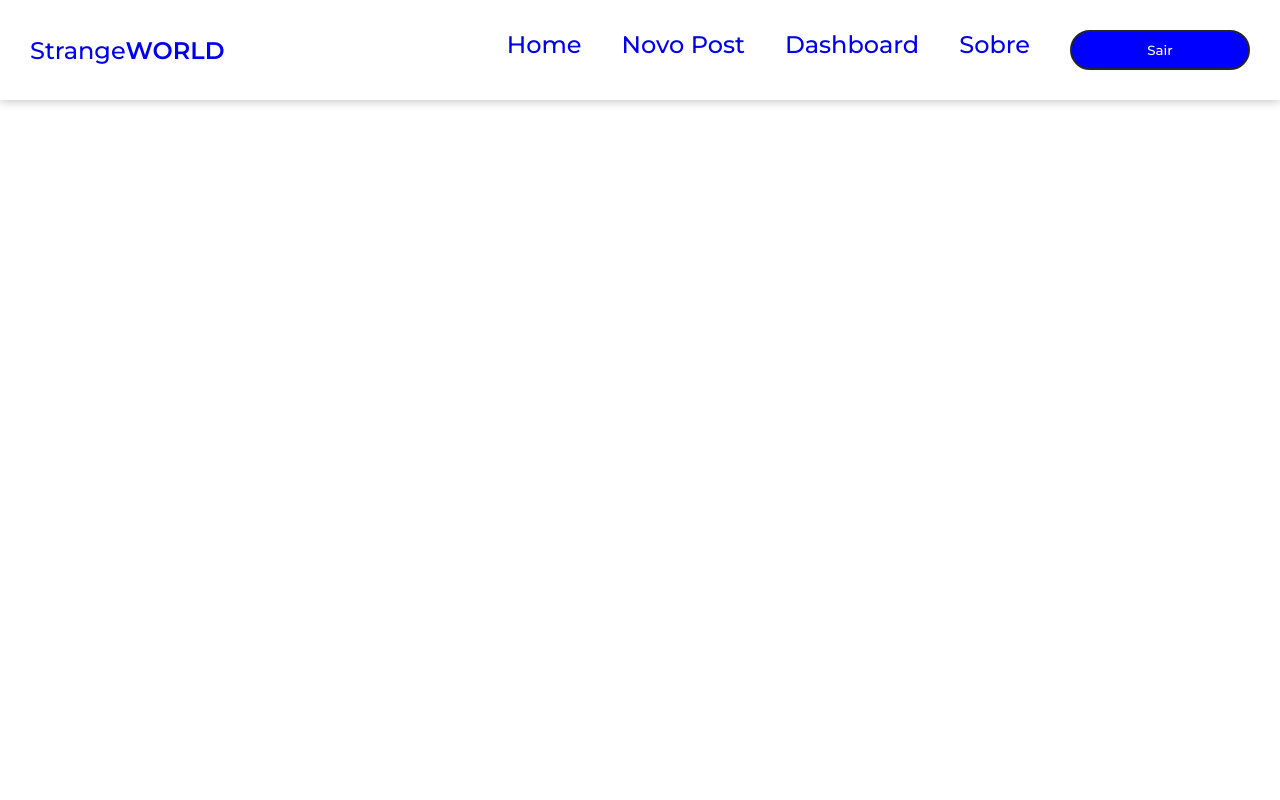
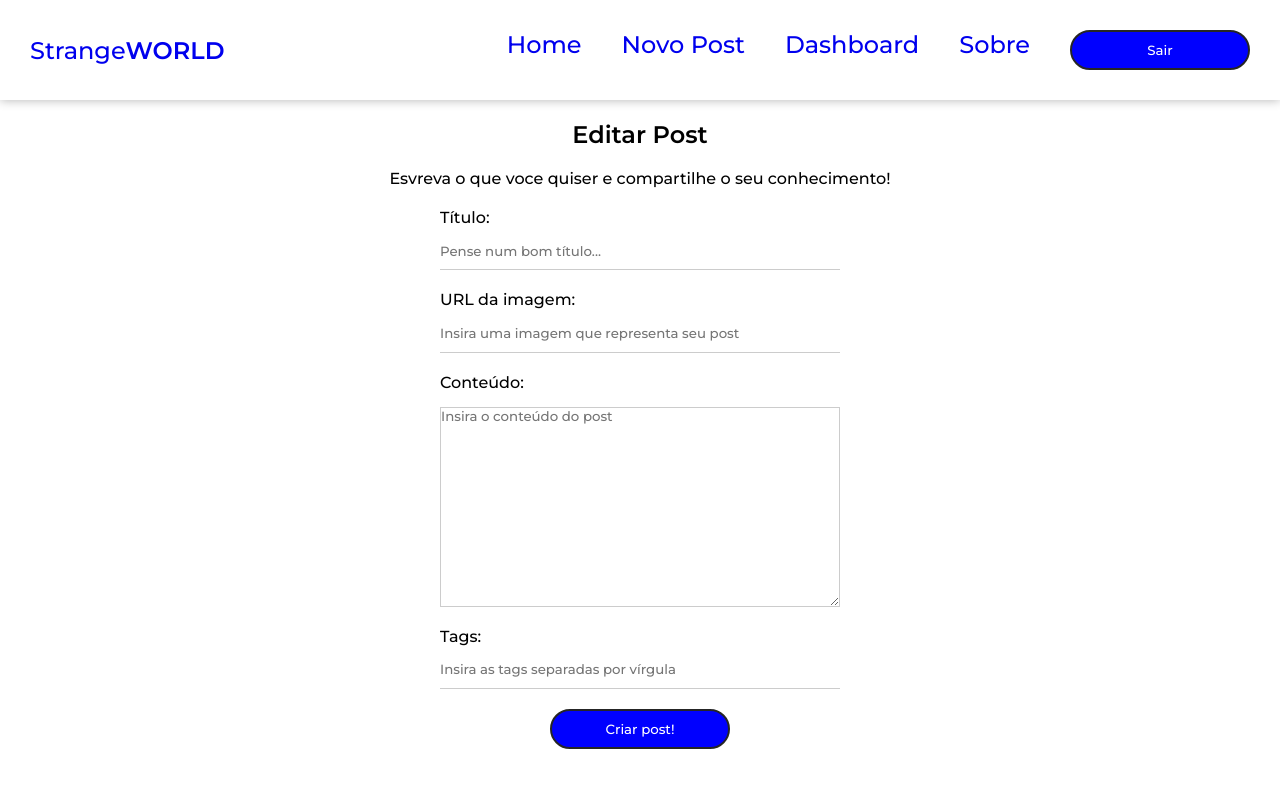
Before and after one commit to Guidossantos29/strange-world, a React (Vite) app in the folder strangeWorld/: page /posts/edit/1 in a window 1280 px wide. Shown: the top 800 px of the page. Built offline with nearby package versions, Linux system fonts and the light colour scheme; no server answers; the database is empty; sample sign-in values are in the browser's storage.

Commit message:
feat:created edit post

```diff
--- a/strangeWorld/src/App.jsx
+++ b/strangeWorld/src/App.jsx
@@ -66,11 +66,11 @@ function App() {
             <Route path='/' element={<Home/> }></Route>
             <Route path='/about' element={ <About/> }></Route>
             <Route path='/search' element={ <Search/> }></Route>
-            <Route path='/posts/edit' element={ <EditPost/> }></Route>
             <Route path='/posts/:id' element={ <Post/> }></Route>
             <Route path='/register' element={!user ? <Register /> : <Navigate to='/' />} />
             <Route path='/login' element={!user ? <Login /> : <Navigate to='/' />} />
-            <Route path='/posts/create' element={ user ? <CreatePost/> : <Navigate to='/login' /> }></Route>
+            <Route path='/posts/create/:id' element={ user ? <CreatePost/> : <Navigate to='/login' /> }></Route>
+            <Route path='/posts/edit/:id' element={ user ? <EditPost/> : <Navigate to='/login' /> }></Route>
             <Route path='/dashboard' element={ user ? <Dashboard/> : <Navigate to='/login' /> }></Route>
           </Routes>
         </ContainerMain>
--- /dev/null
+++ b/strangeWorld/src/hooks/useUpdateDocument.jsx
@@ -0,0 +1,62 @@
+import { useState, useEffect, useReducer } from "react";
+import { db } from "../firebase/config";
+import { updateDoc, doc } from "firebase/firestore";
+
+const initialState = {
+  loading: null,
+  error: null,
+};
+
+const updateReducer = (state, action) => {
+  switch (action.type) {
+    case "LOADING":
+      return { loading: true, error: null };
+    case "UPDATED_DOC":
+      return { loading: false, error: null };
+    case "ERROR":
+      return { loading: false, error: action.payload };
+    default:
+      return state;
+  }
+};
+
+export const useUpdateDocument = (docCollection) => {
+  const [response, dispatch] = useReducer(updateReducer, initialState);
+
+
+  const [cancelled, setCancelled] = useState(false);
+
+  const checkCancelBeforeDispatch = (action) => {
+    if (!cancelled) {
+      dispatch(action);
+    }
+  };
+
+  const updateDocument = async (uid, data) => {
+    checkCancelBeforeDispatch({ type: "LOADING" });
+
+    try {
+      const docRef = await doc(db, docCollection, uid);
+
+      console.log(docRef);
+
+      const updatedDocument = await updateDoc(docRef, data);
+
+      console.log(updateDocument);
+
+      checkCancelBeforeDispatch({
+        type: "UPDATED_DOC",
+        payload: updatedDocument,
+      });
+    } catch (error) {
+      console.log(error);
+      checkCancelBeforeDispatch({ type: "ERROR", payload: error.message });
+    }
+  };
+
+  useEffect(() => {
+    return () => setCancelled(true);
+  }, []);
+
+  return { updateDocument, response };
+};
--- a/strangeWorld/src/pages/EditPost/EditPost.jsx
+++ b/strangeWorld/src/pages/EditPost/EditPost.jsx
@@ -1,10 +1,148 @@
 import React from 'react'
+import { useState,useEffect } from 'react'
+import { useNavigate,useParams } from 'react-router-dom'
+import { useAuthValue } from '../../context/AuthContext'
+import { BtnContainer, CreatePostContainer, TextArea } from '../createPost/styles.js'
+import { useFetchDocument } from '../../hooks/useFetchDocument.jsx'
+import { useUpdateDocument } from '../../hooks/useUpdateDocument.jsx'
 
 const EditPost = () => {
+    const {id} = useParams()
+    const { document: post} = useFetchDocument('posts',id)
+
+    const [title, setTitle] = useState("");
+    const [image, setImage] = useState("");
+    const [body, setBody] = useState("");
+    const [tags, setTags] = useState([]);
+    const [formError, setFormError] = useState("");
+
+    useEffect(() => {
+        if (post) {
+        setTitle(post.title);
+        setImage(post.image);
+        setBody(post.body);
+
+        const textTags = post.tags.join(", ");
+
+        setTags(textTags);
+        }
+    }, [post]);
+
+  const { user } = useAuthValue();
+
+  const { updateDocument, response } = useUpdateDocument("posts");
+
+  const navigate  = useNavigate()
+
+
+
+  const handleSubmit = (e) => {
+    e.preventDefault();
+    setFormError('');
+
+
+
+    try {
+      new URL(image);
+    } catch (error) {
+      setFormError("A imagem precisa ser uma URL.");
+    }
+
+
+    const tagsArray = tags.split(",").map((tag) => tag.trim().toLowerCase());
+
+
+    if (!title || !image || !tags || !body) {
+      setFormError("Por favor, preencha todos os campos!");
+    }
+
+    console.log(tagsArray);
+
+    console.log({
+      title,
+      image,
+      body,
+      tags: tagsArray,
+      uid: user.uid,
+      createdBy: user.displayName,
+    });
+
+    if(formError) return
+
+    updateDocument({
+      title,
+      image,
+      body,
+      tags: tagsArray,
+      uid: user.uid,
+      createdBy: user.displayName,
+    });
+
+
+    navigate('/dashboard');
+  };
   return (
-    <div>
-      <h2>Editpost</h2>
-    </div>
+    <CreatePostContainer>
+      <h2>Editar Post</h2>
+      <p>Esvreva o que voce quiser e compartilhe o seu conhecimento!</p>
+      <form onSubmit={handleSubmit}>
+      <label>
+          <span>Título:</span>
+          <input
+            type="text"
+            name="text"
+            required
+            placeholder="Pense num bom título..."
+            onChange={(e) => setTitle(e.target.value)}
+            value={title}
+          />
+        </label>
+        <label>
+          <span>URL da imagem:</span>
+          <input
+            type="text"
+            name="image"
+
+            placeholder="Insira uma imagem que representa seu post"
+            onChange={(e) => setImage(e.target.value)}
+            value={image}
+          />
+        </label>
+        <label>
+          <span>Conteúdo:</span>
+          <TextArea
+            name="body"
+            required
+            placeholder="Insira o conteúdo do post"
+            onChange={(e) => setBody(e.target.value)}
+            value={body}
+          ></TextArea>
+        </label>
+        <label>
+          <span>Tags:</span>
+          <input
+            type="text"
+            name="tags"
+            required
+            placeholder="Insira as tags separadas por vírgula"
+            onChange={(e) => setTags(e.target.value)}
+            value={tags}
+          />
+        </label>
+
+        <BtnContainer>
+        {!response.loading && <button>Criar post!</button>}
+        {response.loading && (
+          <button disabled>
+            Aguarde.. .
+          </button>
+        )}
+        {(response.error || response.error) && ( <p>{formError.error || formError}</p>
+        )}
+        </BtnContainer>
+      </form>
+
+    </CreatePostContainer>
   )
 }
 
```
